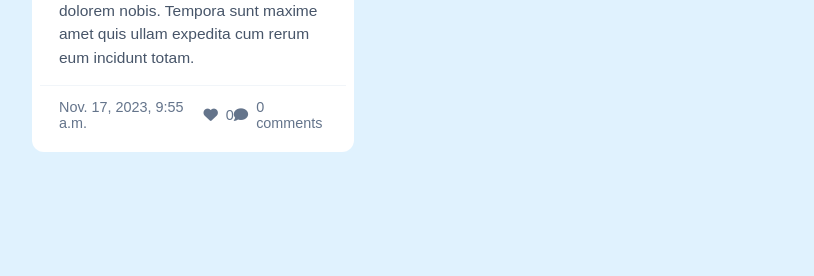
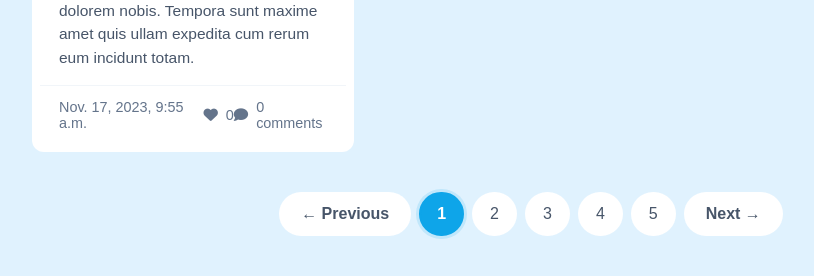
Before and after one commit to chistev/Django-blog-remake, a Django app: page / in a window 1280 px wide. Shown: the part 1430-1706 px from the top of the page, without its empty margins (109-923 px from the left). Before the commit the page ends 1582 px from the top, so only its background shows below. Run offline with Django 5.2, Linux system fonts and the light colour scheme.

Commit message:
pagination

```diff
--- a/home/templates/home/index.html
+++ b/home/templates/home/index.html
@@ -129,6 +129,7 @@
         .article-section {
             background-color: #e0f2fe;
             display: flex;
+            flex-direction: column;
             justify-content: center;
             align-items: center;
             margin-top: 1rem;
@@ -214,6 +215,51 @@
             color: #0ea5e9;
         }
 
+        .pagination {
+            display: flex;
+            justify-content: center;
+            align-items: center;
+            gap: 0.5rem;
+            margin: 2.5rem 0 1.5rem 0;
+            flex-wrap: wrap;
+        }
+
+        .page-link {
+            display: flex;
+            align-items: center;
+            justify-content: center;
+            height: 44px;
+            padding: 0 1rem;
+            background-color: white;
+            color: #475569;
+            text-decoration: none;
+            border-radius: 9999px;
+            font-size: 1rem;
+            font-weight: 500;
+            border: 2px solid transparent;
+            transition: all 0.3s ease;
+        }
+
+        .page-link:hover {
+            background-color: #f1f5f9;
+            color: #0ea5e9;
+            border-color: #e0f2fe;
+        }
+
+        .page-link.active {
+            background-color: #0ea5e9;
+            color: white;
+            font-weight: 600;
+            border-color: #0ea5e9;
+            box-shadow: 0 0 0 3px rgba(14, 165, 233, 0.15);
+        }
+
+        .page-link.prev,
+        .page-link.next {
+            font-weight: 600;
+            padding: 0 1.25rem;
+        }
+
         @media (max-width: 900px) {
             .article-container {
                 grid-template-columns: repeat(2, 1fr);
@@ -227,6 +273,15 @@
 
             .hero h3 {
                 font-size: 0.9rem;
+            }
+
+            .pagination {
+                gap: 0.1rem;
+                flex: wrap;
+            }
+
+            .page-link {
+                font-size: 0.95rem;
             }
 
         }
@@ -344,6 +399,17 @@
             </div>
         </div>
 
+        <div class="pagination">
+            <a href="#" class="page-link prev">← Previous</a>
+
+            <a href="#" class="page-link active">1</a>
+            <a href="#" class="page-link">2</a>
+            <a href="#" class="page-link">3</a>
+            <a href="#" class="page-link">4</a>
+            <a href="#" class="page-link">5</a>
+
+            <a href="#" class="page-link next">Next →</a>
+        </div>
 
     </section>
 
```
